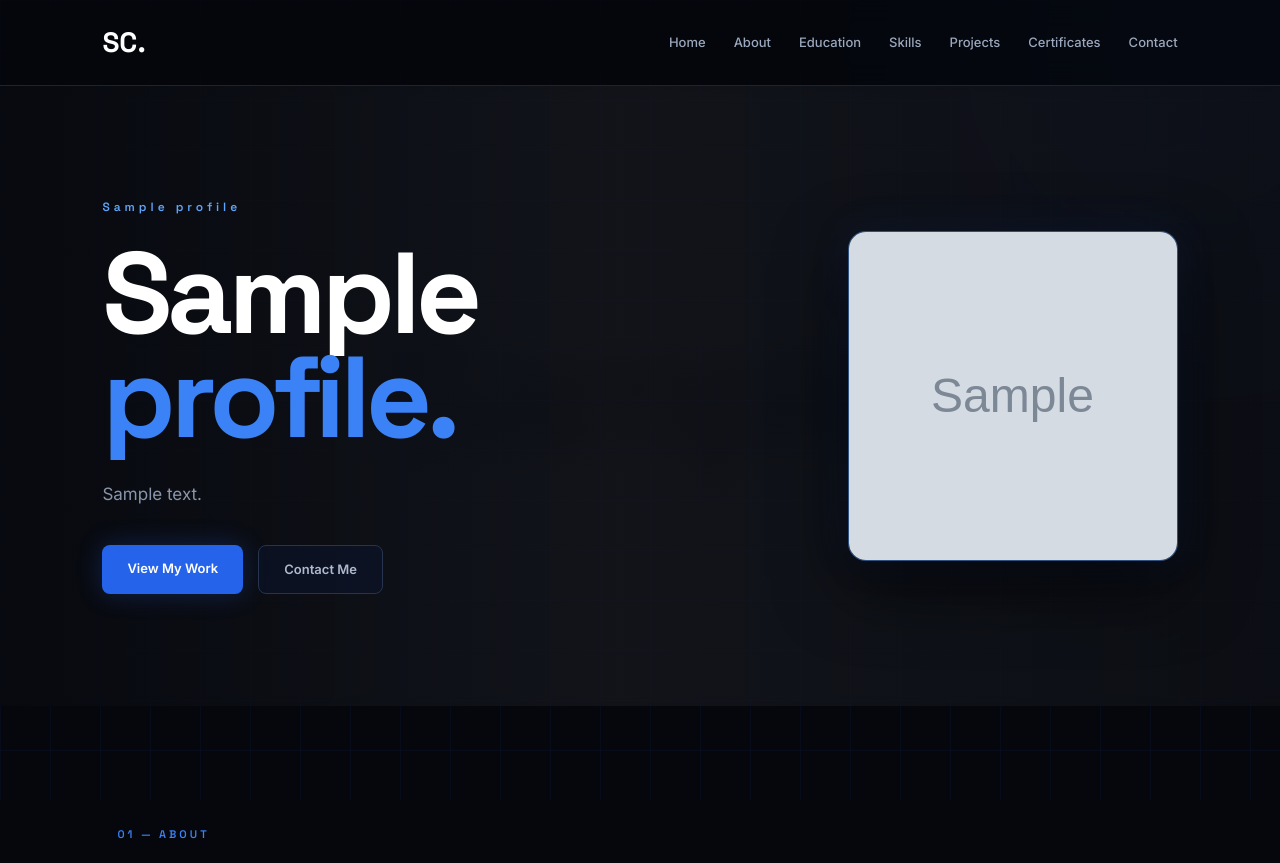
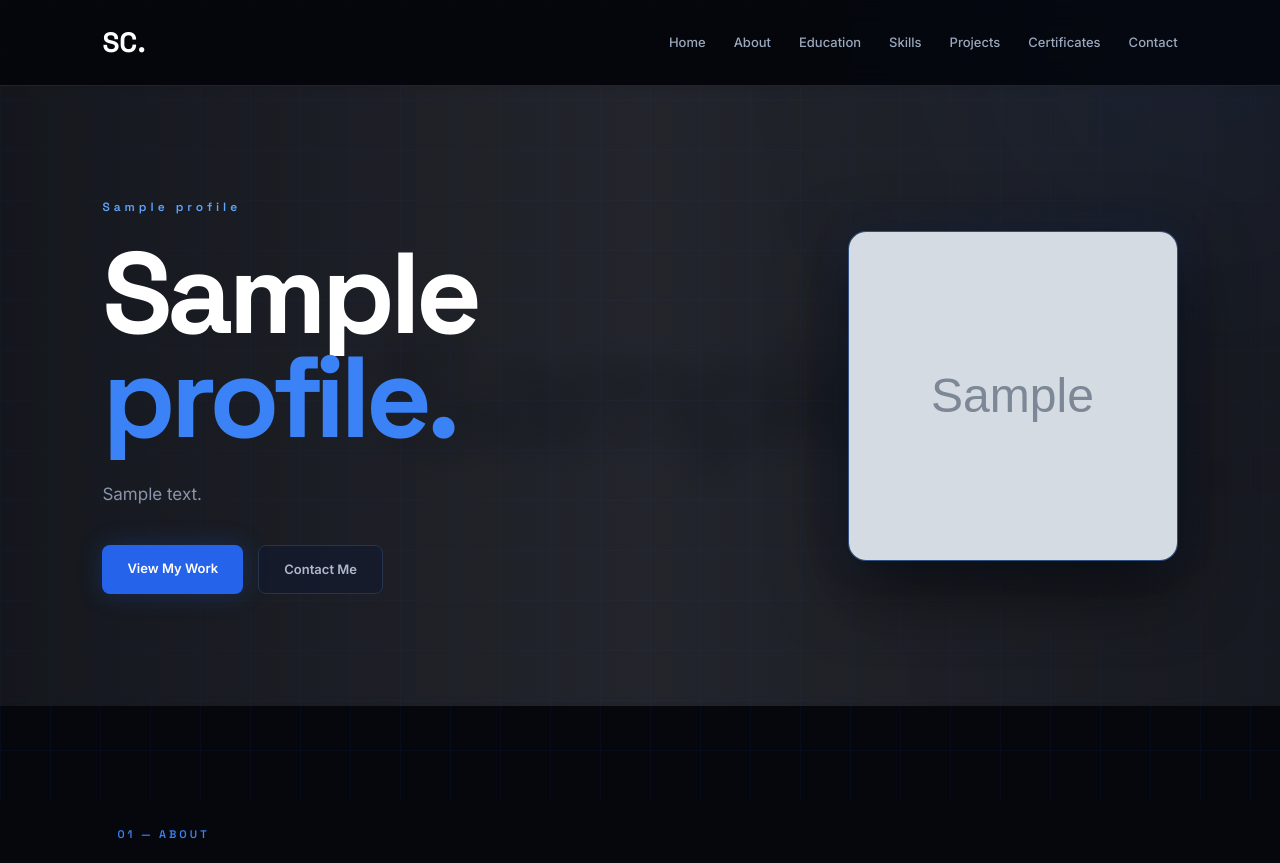
Before and after one commit to dangerousflower735-create/shafaq-portfolio, a Flask app: page / in a window 1280 px wide. Shown: the top 863 px of the page. Run offline with Flask 3, Linux system fonts and the light colour scheme; tables that the repository leaves empty hold one stand-in row (values such as "Sample post"); grey boxes marked "Sample" are stand-in pictures.

Commit message:
Adjust hero background visibility

```diff
--- a/static/css/style.css
+++ b/static/css/style.css
@@ -285,9 +285,9 @@ body::after {
     background:
         linear-gradient(
             90deg,
-            rgba(5, 7, 13, 0.94) 0%,
-            rgba(5, 7, 13, 0.72) 48%,
-            rgba(5, 7, 13, 0.84) 100%
+            rgba(5, 7, 13, 0.65) 0%,
+            rgba(5, 7, 13, 0.35) 50%,
+            rgba(5, 7, 13, 0.60) 100%
         );
 }
 
```
